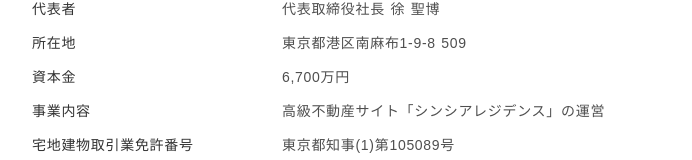
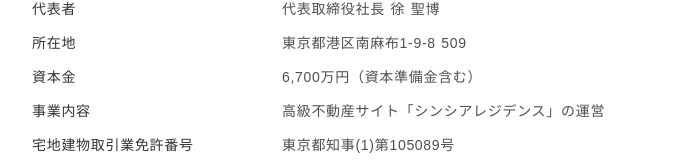
Before and after one commit to xincere-inc/corporate-site, a Nuxt app: page / in a window 1280 px wide. Shown: the part 3192-3352 px from the top of the page, without its empty margins (118-810 px from the left). Built offline with nearby package versions, Linux system fonts and the light colour scheme.

Commit message:
update capital copy

```diff
--- a/components/AboutCompany.vue
+++ b/components/AboutCompany.vue
@@ -27,7 +27,7 @@
           資本金
         </div>
         <div class="grid__item">
-          6,700万円
+          6,700万円（資本準備金含む）
         </div>
         <div class="grid__title">
           事業内容
```
